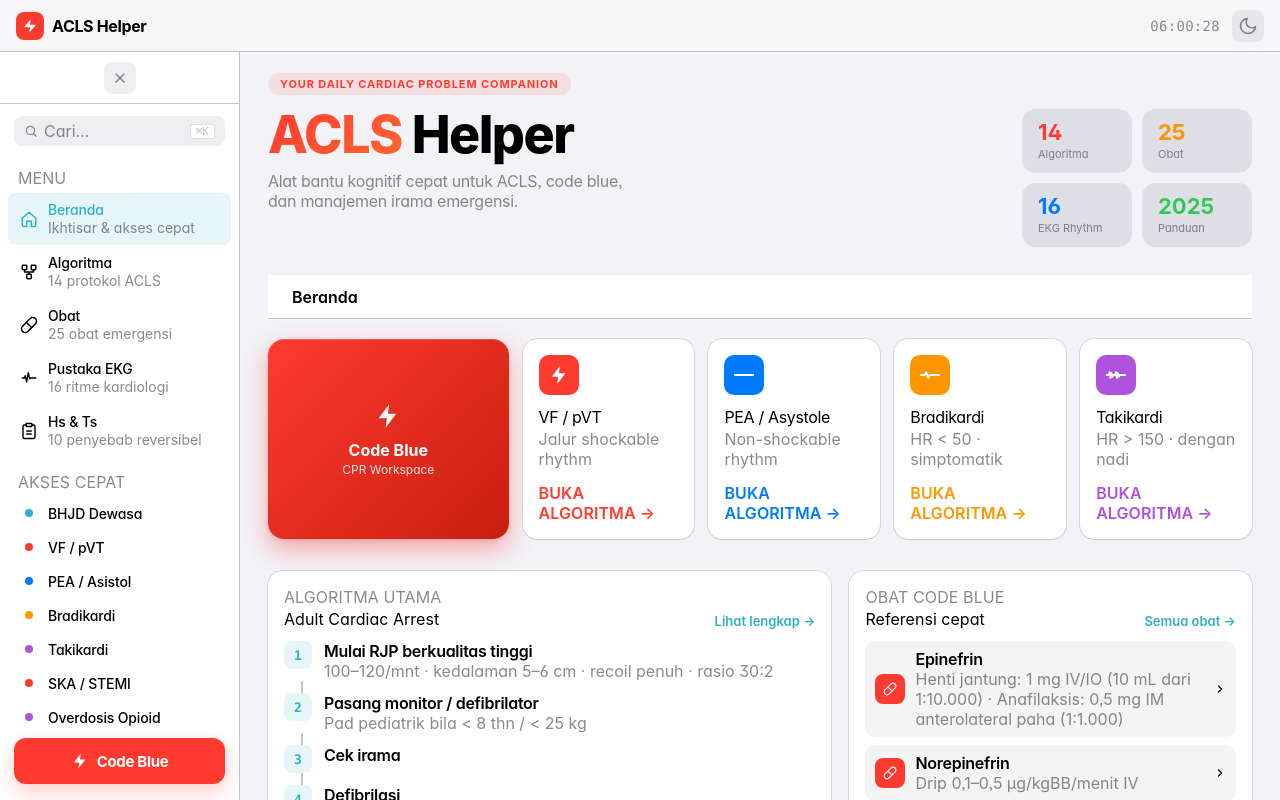
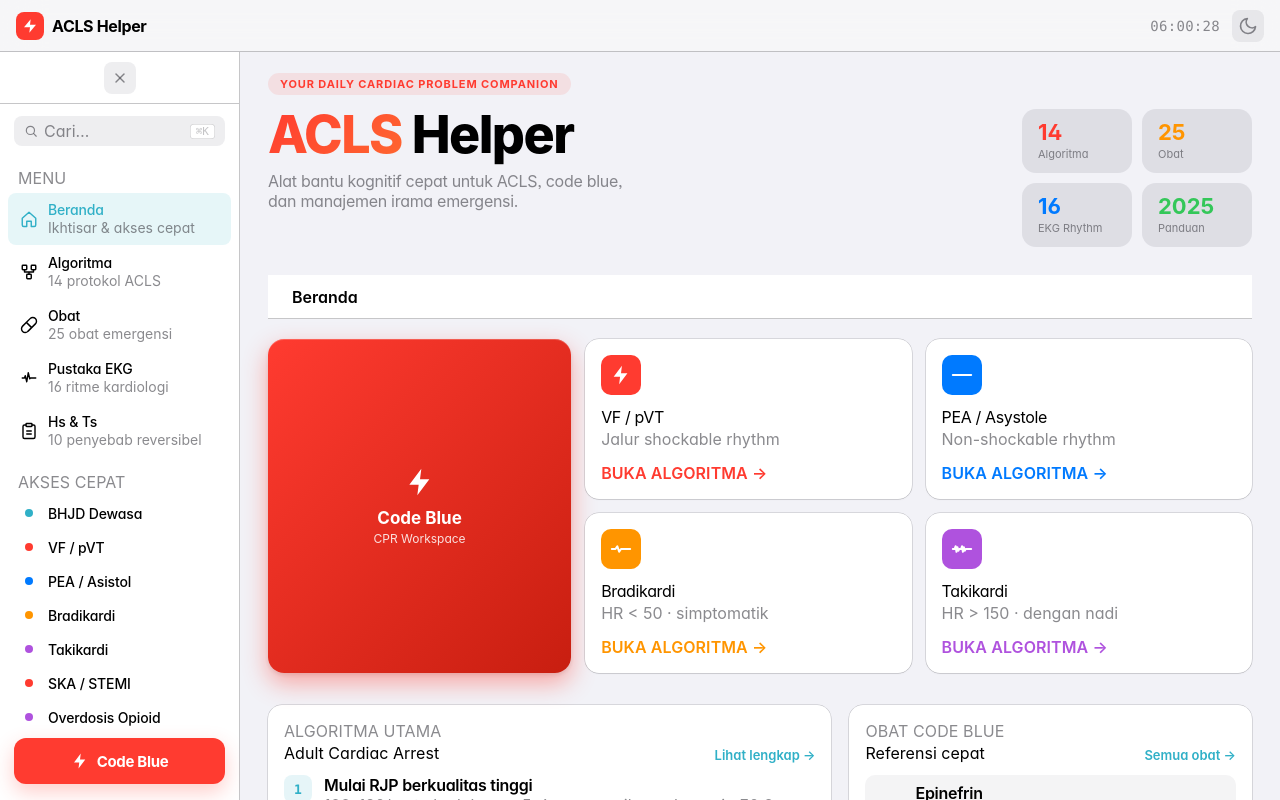
Before and after one commit to rizqanfahlevvi/aclshelper, a React (Vite) app: page / in a window 1280 px wide. Built offline with nearby package versions, Linux system fonts and the light colour scheme; a web font is replaced by a local one.

Commit message:
redesign(dashboard): Code Blue left column + 2x2 algo grid right

```diff
--- a/src/screens/desktop/index.jsx
+++ b/src/screens/desktop/index.jsx
@@ -171,11 +171,13 @@ export function DesktopDashboard({ onPick, onOpenCpr }) {
 
       <DesktopTopbar crumb={['Beranda']}/>
 
-      <div style={{ marginTop: 20, display: 'grid', gridTemplateColumns: '1.4fr 1fr 1fr 1fr 1fr', gap: 14,
+      <div style={{ marginTop: 20, display: 'grid', gridTemplateColumns: '1fr 2.2fr', gap: 14,
         animation: 'acls-fadeslide 400ms 120ms var(--ease-out) both' }}>
+        {/* Left column: Code Blue (+ future Saweria card below) */}
+        <div style={{ display: 'flex', flexDirection: 'column', gap: 14 }}>
           <button onClick={onOpenCpr}
-          style={{ display: 'flex', flexDirection: 'column', alignItems: 'center', justifyContent: 'center',
-            gap: 10, padding: '22px 16px',
+            style={{ flex: 1, display: 'flex', flexDirection: 'column', alignItems: 'center', justifyContent: 'center',
+              gap: 10, padding: '28px 16px',
               background: 'linear-gradient(135deg, var(--danger), #c81e10)', color: '#fff',
               borderRadius: 16, border: 0, cursor: 'pointer',
               boxShadow: '0 8px 20px rgba(255,59,48,0.30)',
@@ -183,12 +185,15 @@ export function DesktopDashboard({ onPick, onOpenCpr }) {
               transition: 'transform 160ms' }}
             onMouseEnter={e => { e.currentTarget.style.transform = 'translateY(-2px)'; }}
             onMouseLeave={e => { e.currentTarget.style.transform = ''; }}>
-          <Icons.boltFill size={28}/>
+            <Icons.boltFill size={32}/>
             <div style={{ textAlign: 'center' }}>
-            <div style={{ fontWeight: 700, fontSize: 16 }}>Code Blue</div>
-            <div style={{ fontSize: 12, opacity: 0.85, marginTop: 2 }}>CPR Workspace</div>
+              <div style={{ fontWeight: 700, fontSize: 17 }}>Code Blue</div>
+              <div style={{ fontSize: 12, opacity: 0.85, marginTop: 3 }}>CPR Workspace</div>
             </div>
           </button>
+        </div>
+        {/* Right column: 2×2 algo cards */}
+        <div style={{ display: 'grid', gridTemplateColumns: '1fr 1fr', gap: 14 }}>
           {[
             { key: "vfvt",  label: "VF / pVT",       sub: "Jalur shockable rhythm",  tint: "var(--danger)",     icon: <Icons.boltFill size={22}/> },
             { key: "pea",   label: "PEA / Asystole", sub: "Non-shockable rhythm",    tint: "var(--info)",       icon: <Icons.flatline size={22} stroke={2.2}/> },
@@ -202,6 +207,7 @@ export function DesktopDashboard({ onPick, onOpenCpr }) {
               <span className="t-caption-2" style={{ color: c.tint, marginTop: 14, fontWeight: 600 }}>Buka algoritma →</span>
             </button>
           ))}
+        </div>
       </div>
 
       <div style={{ marginTop: 32, display: "grid", gridTemplateColumns: "1.4fr 1fr", gap: 18 }}>
```
Lines whose indentation alone changed are shown as unchanged.
